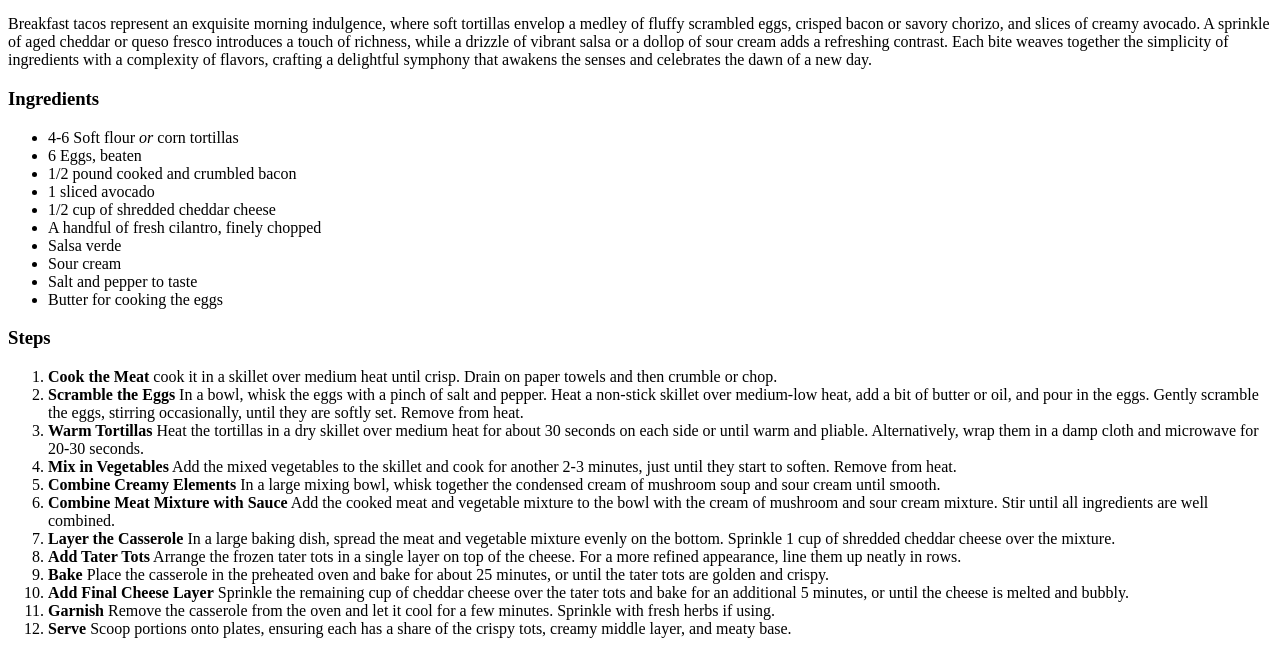
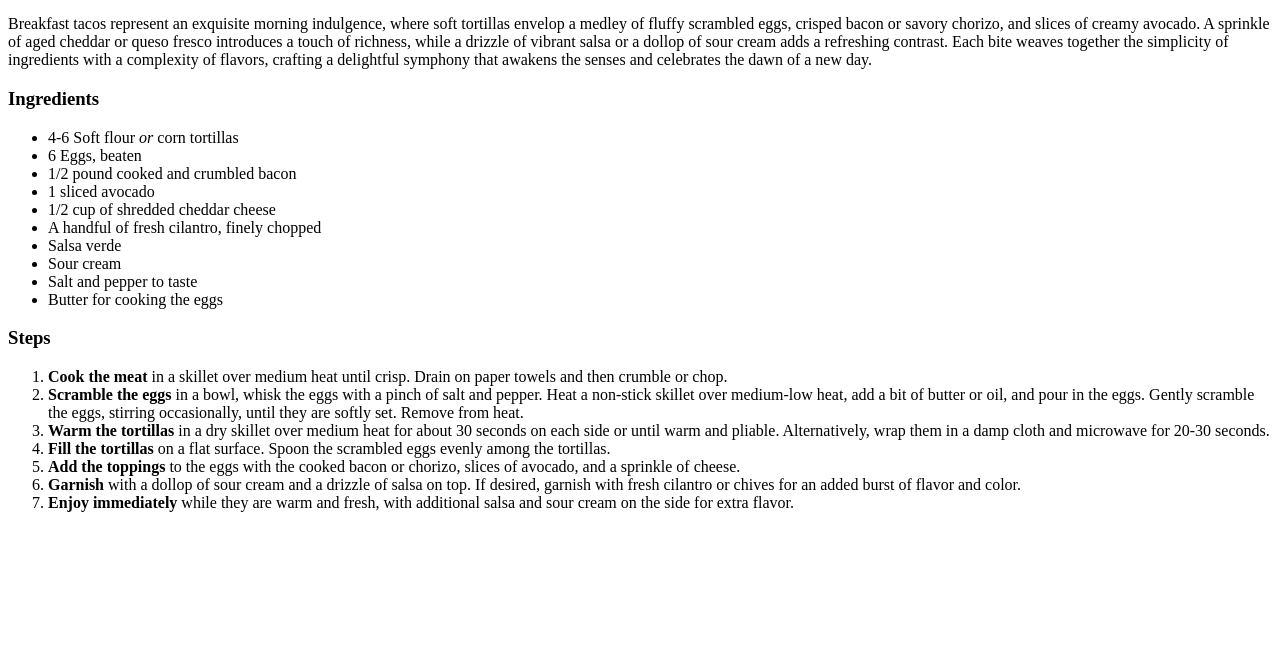
Before and after one commit to joejordan1994/basic-recipe-website, a plain HTML site: page recipes/breakfast-tacos.html in a window 1280 px wide. Shown: the part 575-1229 px from the top of the page. After the commit the page ends 1103 px from the top, so only its background shows below. Drawn offline with Linux system fonts and the light colour scheme.

Commit message:
Final touches

```diff
--- a/recipes/breakfast-tacos.html
+++ b/recipes/breakfast-tacos.html
@@ -31,29 +31,19 @@
 
 <h3>Steps</h3>
     <ol>
-        <li><strong>Cook the Meat</strong> cook it in a skillet over medium heat until crisp. Drain on paper towels and then crumble or chop.</li>
+        <li><strong>Cook the meat</strong> in a skillet over medium heat until crisp. Drain on paper towels and then crumble or chop.</li>
 
-        <li><strong>Scramble the Eggs</strong> In a bowl, whisk the eggs with a pinch of salt and pepper. Heat a non-stick skillet over medium-low heat, add a bit of butter or oil, and pour in the eggs. Gently scramble the eggs, stirring occasionally, until they are softly set. Remove from heat.</li>
+        <li><strong>Scramble the eggs</strong> in a bowl, whisk the eggs with a pinch of salt and pepper. Heat a non-stick skillet over medium-low heat, add a bit of butter or oil, and pour in the eggs. Gently scramble the eggs, stirring occasionally, until they are softly set. Remove from heat.</li>
 
-        <li><strong>Warm Tortillas</strong> Heat the tortillas in a dry skillet over medium heat for about 30 seconds on each side or until warm and pliable. Alternatively, wrap them in a damp cloth and microwave for 20-30 seconds.</li>
+        <li><strong>Warm the tortillas</strong> in a dry skillet over medium heat for about 30 seconds on each side or until warm and pliable. Alternatively, wrap them in a damp cloth and microwave for 20-30 seconds.</li>
 
-        <li><strong>Mix in Vegetables</strong> Add the mixed vegetables to the skillet and cook for another 2-3 minutes, just until they start to soften. Remove from heat.</li>
+        <li><strong>Fill the tortillas</strong> on a flat surface. Spoon the scrambled eggs evenly among the tortillas.</li>
 
-        <li><strong>Combine Creamy Elements</strong> In a large mixing bowl, whisk together the condensed cream of mushroom soup and sour cream until smooth.</li>
+        <li><strong>Add the toppings</strong> to the eggs with the cooked bacon or chorizo, slices of avocado, and a sprinkle of cheese.</li>
 
-        <li><strong>Combine Meat Mixture with Sauce</strong> Add the cooked meat and vegetable mixture to the bowl with the cream of mushroom and sour cream mixture. Stir until all ingredients are well combined.</li>
+        <li><strong>Garnish</strong> with a dollop of sour cream and a drizzle of salsa on top. If desired, garnish with fresh cilantro or chives for an added burst of flavor and color.</li>
 
-        <li><strong>Layer the Casserole</strong> In a large baking dish, spread the meat and vegetable mixture evenly on the bottom. Sprinkle 1 cup of shredded cheddar cheese over the mixture.</li>
-
-        <li><strong>Add Tater Tots</strong> Arrange the frozen tater tots in a single layer on top of the cheese. For a more refined appearance, line them up neatly in rows.</li>
-
-        <li><strong>Bake</strong> Place the casserole in the preheated oven and bake for about 25 minutes, or until the tater tots are golden and crispy.</li>
-
-        <li><strong>Add Final Cheese Layer</strong> Sprinkle the remaining cup of cheddar cheese over the tater tots and bake for an additional 5 minutes, or until the cheese is melted and bubbly.</li>
-
-        <li><strong>Garnish</strong> Remove the casserole from the oven and let it cool for a few minutes. Sprinkle with fresh herbs if using.</li>
-
-        <li><strong>Serve</strong> Scoop portions onto plates, ensuring each has a share of the crispy tots, creamy middle layer, and meaty base.</li>
+        <li><strong>Enjoy immediately</strong> while they are warm and fresh, with additional salsa and sour cream on the side for extra flavor.</li>
     </ol>
 </body>
 </html>
```
